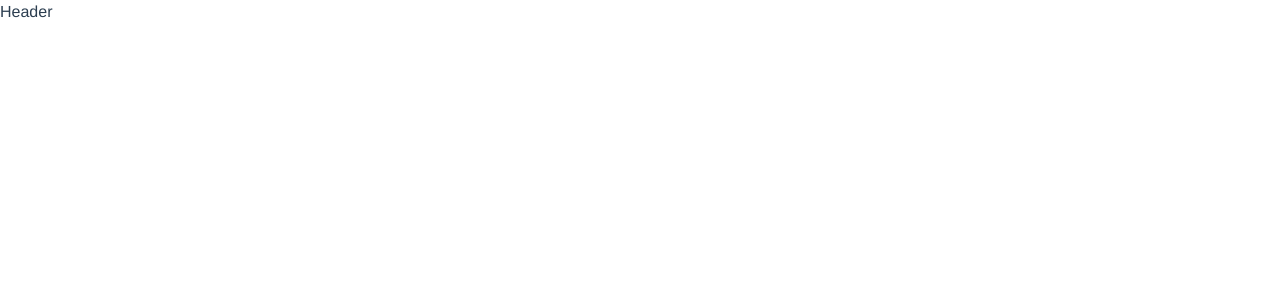
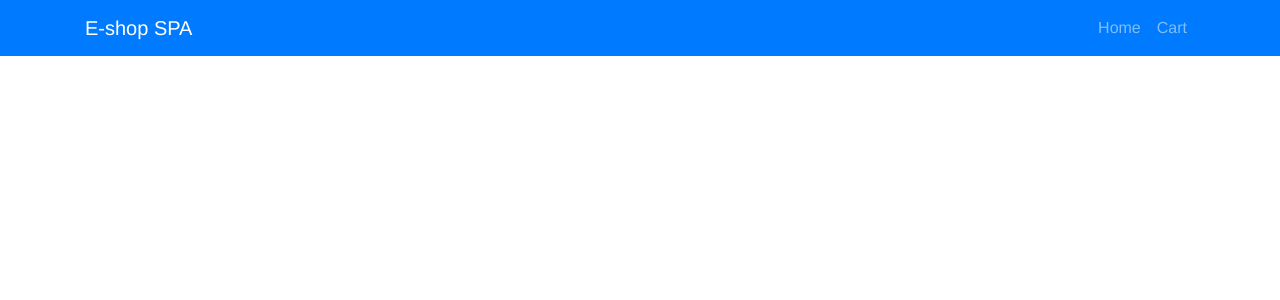
Before and after one commit to gregorlaan/ErplyFrontendChallenge, a Vue app: page / in a window 1280 px wide. Shown: the top 300 px of the page. Built offline with nearby package versions, Linux system fonts and the light colour scheme.

Commit message:
Insert Bootstrap based menu

```diff
--- a/src/components/MainHeader.vue
+++ b/src/components/MainHeader.vue
@@ -1,5 +1,26 @@
 <template>
-  <div>Header</div>
+
+  <b-navbar toggleable="md" type="dark" variant="primary">
+
+    <b-container>
+
+      <b-navbar-brand href="#">E-shop SPA</b-navbar-brand>
+
+      <b-navbar-toggle target="nav_collapse" class="ml-auto"></b-navbar-toggle>
+
+      <b-collapse is-nav id="nav_collapse">
+
+        <b-navbar-nav class="ml-auto">
+          <b-nav-item to="/">Home</b-nav-item>
+          <b-nav-item to="cart">Cart</b-nav-item>
+        </b-navbar-nav>
+
+      </b-collapse>
+
+    </b-container>
+
+  </b-navbar>
+
 </template>
 
 <script>
```
